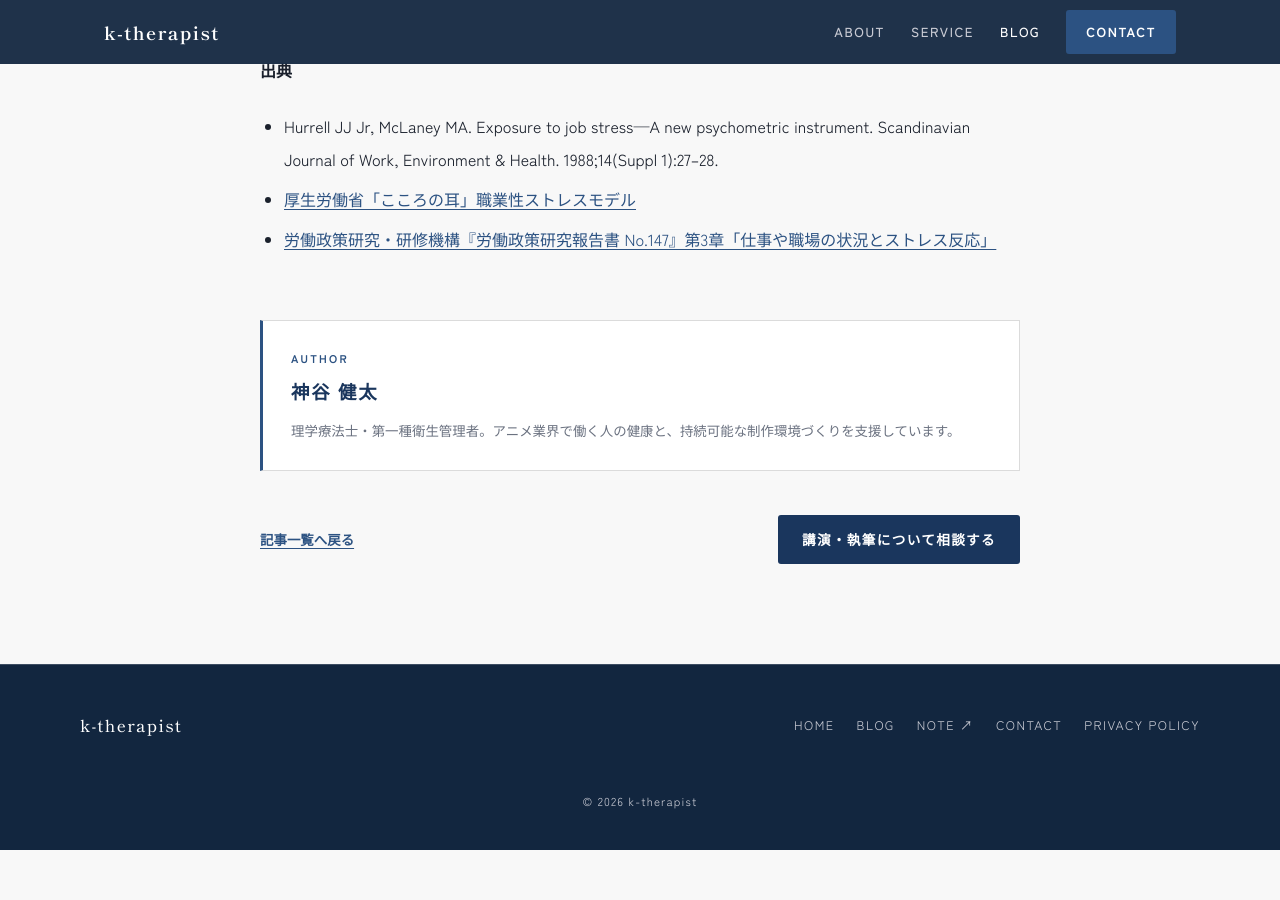
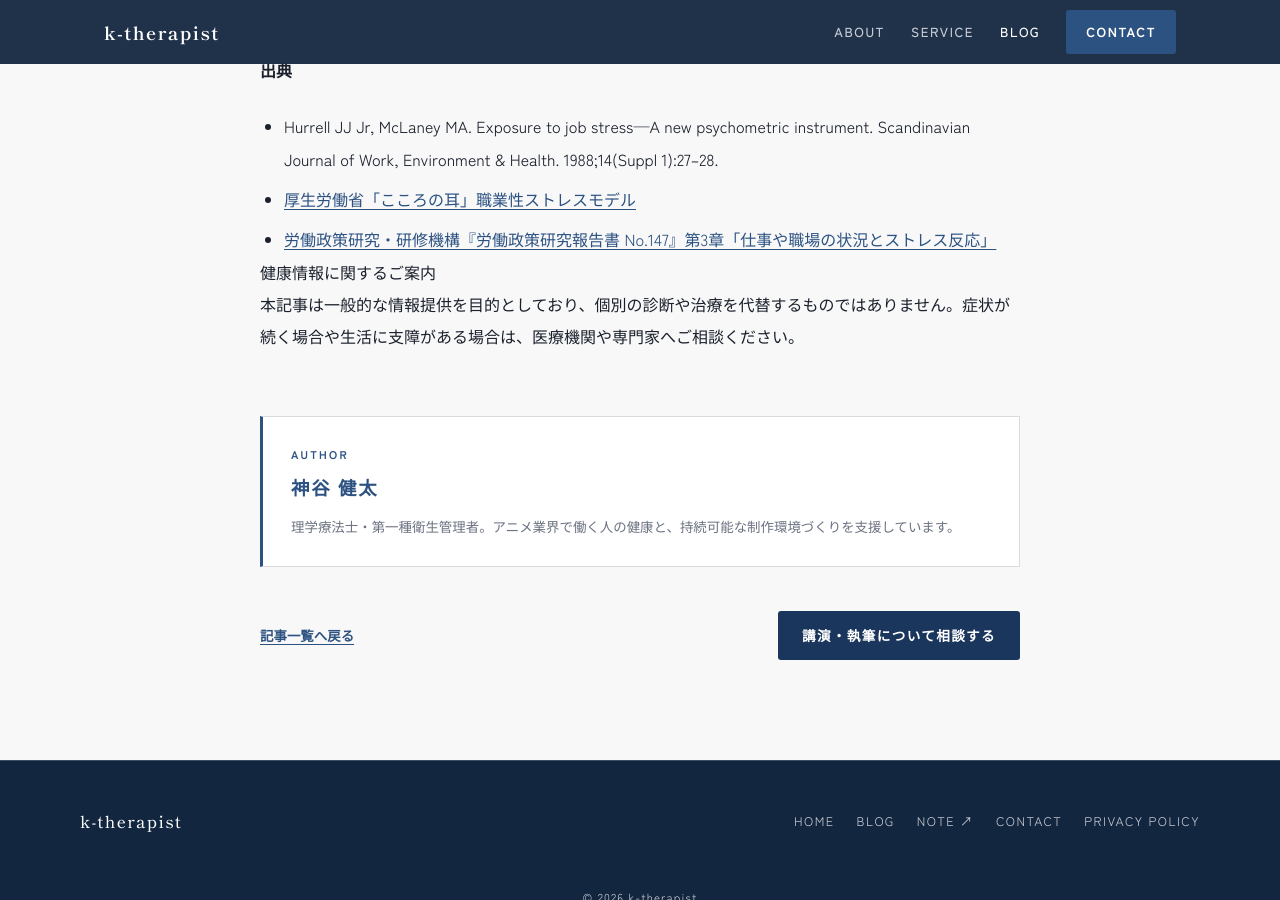
Before and after one commit to kamiken502-ops/k-therapist, a Jekyll site: the page built from _posts/2026-08-15-stress-reaction.md, in a window 1280 px wide and 900 px high, scrolled down 4497 px. Built offline with Jekyll 4.4.1, drawn with Linux system fonts in a browser that asks for light colours; before the commit the page ends 5347 px from its top, so only the background shows below that.

Commit message:
Improve article trust and author details
Add a health information notice, author profile link, image dimensions support, and author URL structured data.

```diff
--- a/_layouts/post.html
+++ b/_layouts/post.html
@@ -20,9 +20,9 @@ layout: default
   </header>
 
   <div class="narrow-container post-main">
-    {% if page.image %}
+    {% if page.image and page.show_image_in_post != false %}
     <figure class="post-hero-image">
-      <img src="{{ page.image | relative_url }}" alt="{{ page.image_alt | default: page.title | escape }}">
+      <img src="{{ page.image | relative_url }}" alt="{{ page.image_alt | default: page.title | escape }}"{% if page.image_width %} width="{{ page.image_width }}"{% endif %}{% if page.image_height %} height="{{ page.image_height }}"{% endif %} fetchpriority="high" decoding="async">
     </figure>
     {% endif %}
 
@@ -30,9 +30,16 @@ layout: default
       {{ content }}
     </div>
 
+    {% unless page.health_disclaimer == false %}
+    <aside class="health-note" aria-label="健康情報に関するご案内">
+      <p class="health-note-title">健康情報に関するご案内</p>
+      <p>本記事は一般的な情報提供を目的としており、個別の診断や治療を代替するものではありません。症状が続く場合や生活に支障がある場合は、医療機関や専門家へご相談ください。</p>
+    </aside>
+    {% endunless %}
+
     <aside class="author-box" aria-label="著者情報">
       <p class="author-label">AUTHOR</p>
-      <p class="author-name">{{ page.author | default: site.author.name }}</p>
+      <p class="author-name"><a href="{{ '/' | relative_url }}#about">{{ page.author | default: site.author.name }}</a></p>
       <p>{{ site.author.credentials }}。アニメ業界で働く人の健康と、持続可能な制作環境づくりを支援しています。</p>
     </aside>
 
```
Also changed, not shown: other parts of _layouts/post.html (+2 -1 lines).
